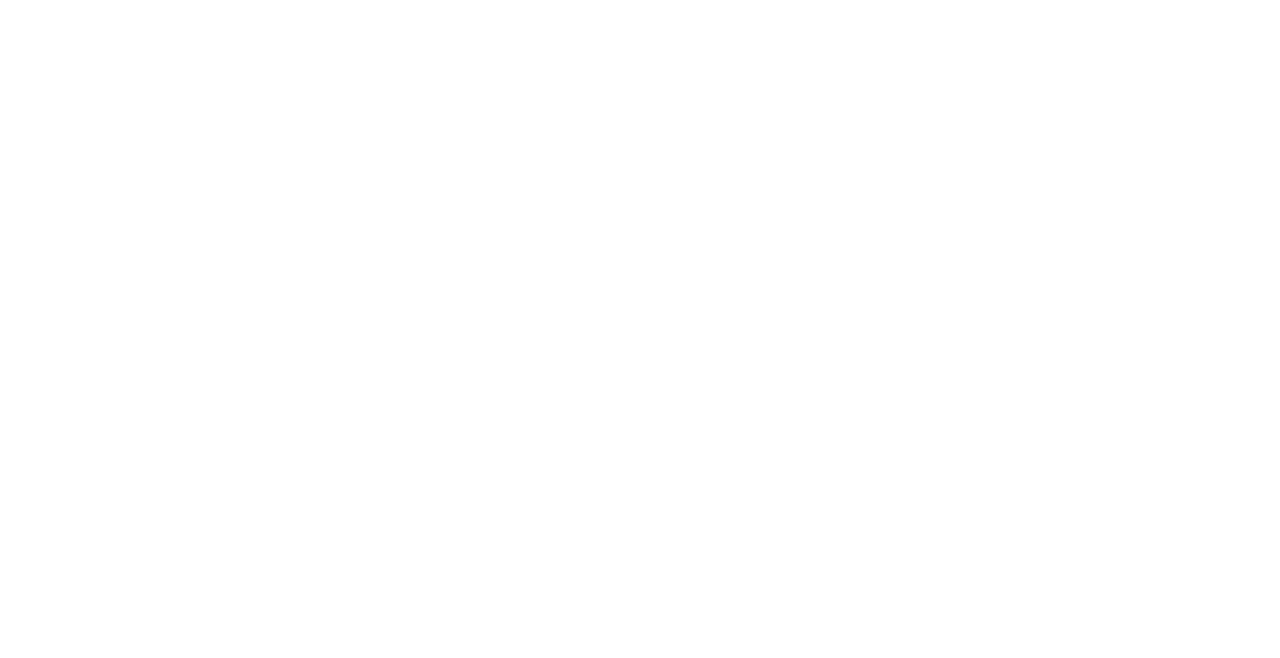
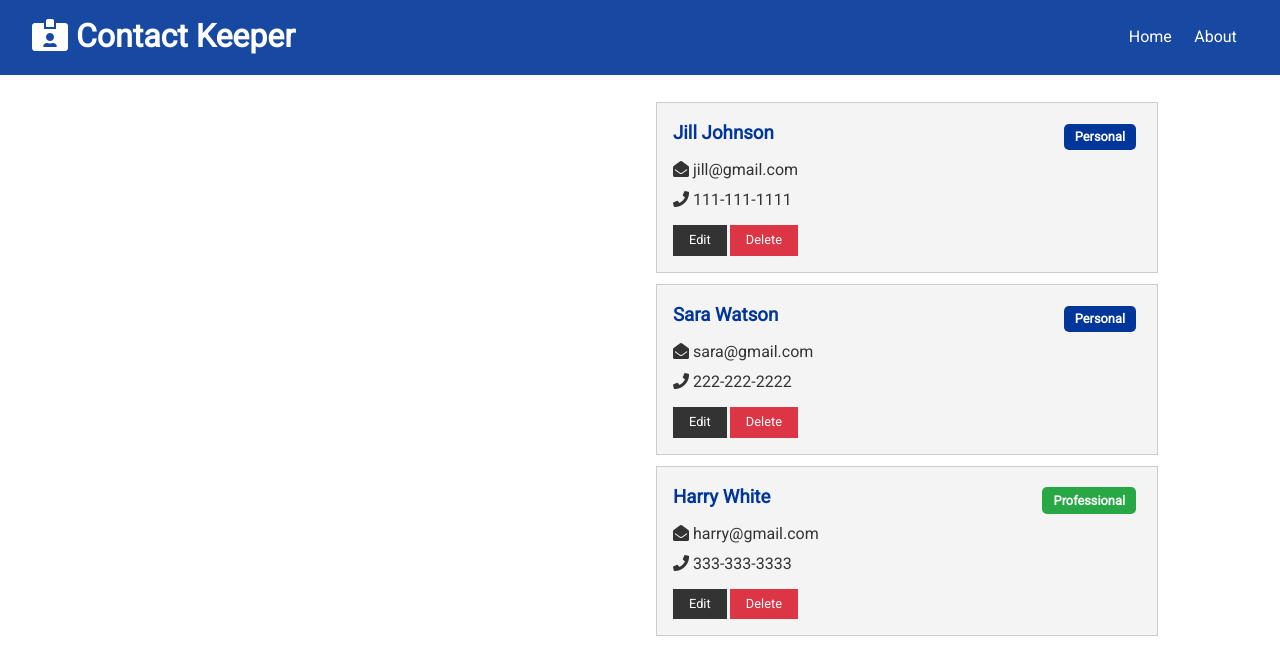
Before and after one commit to aolveramx/TM-React-Front-To-Back, a React (Create React App) app in the folder client/: page / in a window 1280 px wide. Shown: the top 658 px of the page. Built offline with nearby package versions, Linux system fonts and the light colour scheme.

Commit message:
feat: Contacts & ContactItem Components

```diff
--- /dev/null
+++ b/client/src/components/contacts/ContactItem.js
@@ -0,0 +1,39 @@
+import React from 'react';
+import PropTypes from 'prop-types'
+
+const ContactItem = ({ contact }) => {
+  const { id, name, email, phone, type } = contact;
+  return (
+    <div className='card bg-light'>
+      <h3 className='text-primary text-left'>
+        {name}{' '}
+        <span style={{ float: 'right' }}
+          className={
+            'badge ' +
+            (type === 'professional' ? 'badge-success' : 'badge-primary')
+          }
+        >
+          {type.charAt(0).toUpperCase() + type.slice(1)}
+        </span>
+      </h3>
+      <ul className="list">
+        {email && (<li>
+          <i className="fas fa-envelope-open"></i> {email}
+        </li>)}
+        {phone && (<li>
+          <i className="fas fa-phone"></i> {phone}
+        </li>)}
+      </ul>
+      <p>
+        <button className="btn btn-dark btn-sm">Edit</button>
+        <button className="btn btn-danger btn-sm">Delete</button>
+      </p>
+    </div>
+  );
+};
+
+ContactItem.propTypes = {
+  contact: PropTypes.object.isRequired,
+}
+
+export default ContactItem;
--- /dev/null
+++ b/client/src/components/contacts/Contacts.js
@@ -0,0 +1,19 @@
+import React, { Fragment, useContext } from 'react'
+import ContactItem from './ContactItem'
+import ContactContext from '../../context/contact/contactContext'
+
+const Contacts = () => {
+  const contactContext = useContext(ContactContext)
+
+  const { contacts } = contactContext
+
+  return (
+    <Fragment>
+      {contacts.map(contact => (
+        <ContactItem key={contact.id} contact={contact} />
+      ))}
+    </Fragment>
+  )
+}
+
+export default Contacts
--- a/client/src/components/pages/Home.js
+++ b/client/src/components/pages/Home.js
@@ -1,9 +1,15 @@
 import React from 'react'
+import Contacts from '../contacts/Contacts'
 
 const Home = () => {
   return (
-    <div>
-      <h1>Home</h1>
+    <div className='grid-2'>
+      <div>
+        {/* ContactForm*/}
+      </div>
+      <div>
+        <Contacts />
+      </div>
     </div>
   )
 }
--- a/client/src/context/contact/ContactState.js
+++ b/client/src/context/contact/ContactState.js
@@ -6,7 +6,7 @@
   ADD_CONTACT,
   DELETE_CONTACT,
   SET_CURRENT,
-  CLEAR_CONTACT,
+  CLEAR_CURRENT,
   UPDATE_CONTACT,
   FILTER_CONTACTS,
   CLEAR_FILTER
@@ -45,7 +45,7 @@
 
   //Delete Contact
 
-  //Set Current contact
+  //Set Current Contact
 
   //Clear Current Contact
 
@@ -60,7 +60,7 @@
     value={{
       contacts: state.contacts
     }}>
-      { props.childern }
+      { props.children }
     </ContactContext.Provider>
   )
 }
--- a/client/src/context/types.js
+++ b/client/src/context/types.js
@@ -1,7 +1,8 @@
+//types ares variables that we use to decide what to do with reducer
 export const ADD_CONTACT = 'ADD_CONTACT'
 export const DELETE_CONTACT = 'DELETE_CONTACT'
 export const SET_CURRENT = 'SET_CURRENT'
-export const CLEAR_CONTACT = 'CLEAR_CONTACT'
+export const CLEAR_CURRENT = 'CLEAR_CURRENT'
 export const UPDATE_CONTACT = 'UPDATE_CONTACT'
 export const FILTER_CONTACTS = 'FILTER_CONTACTS'
 export const CLEAR_FILTER = 'CLEAR_FILTER'
```
